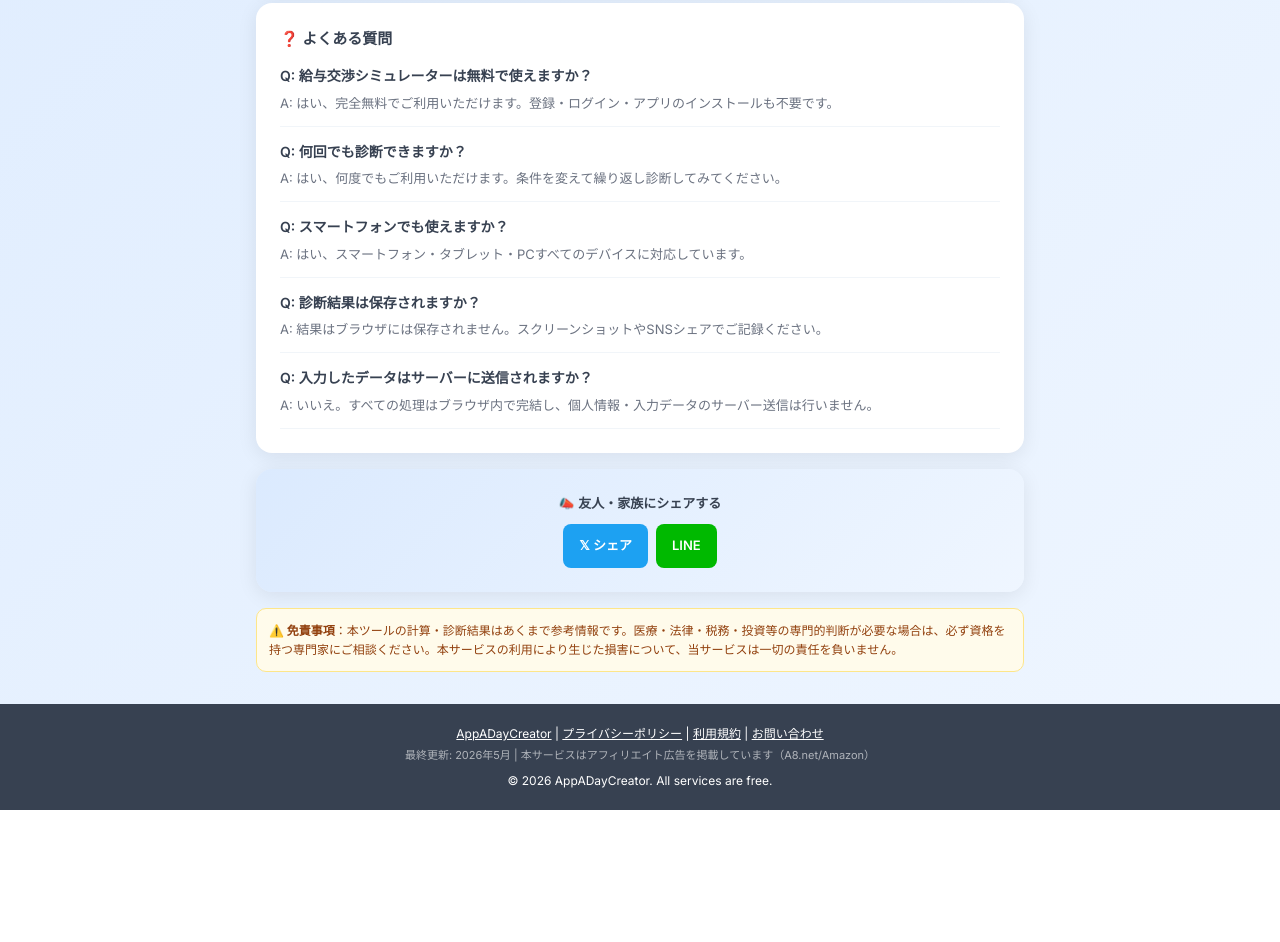
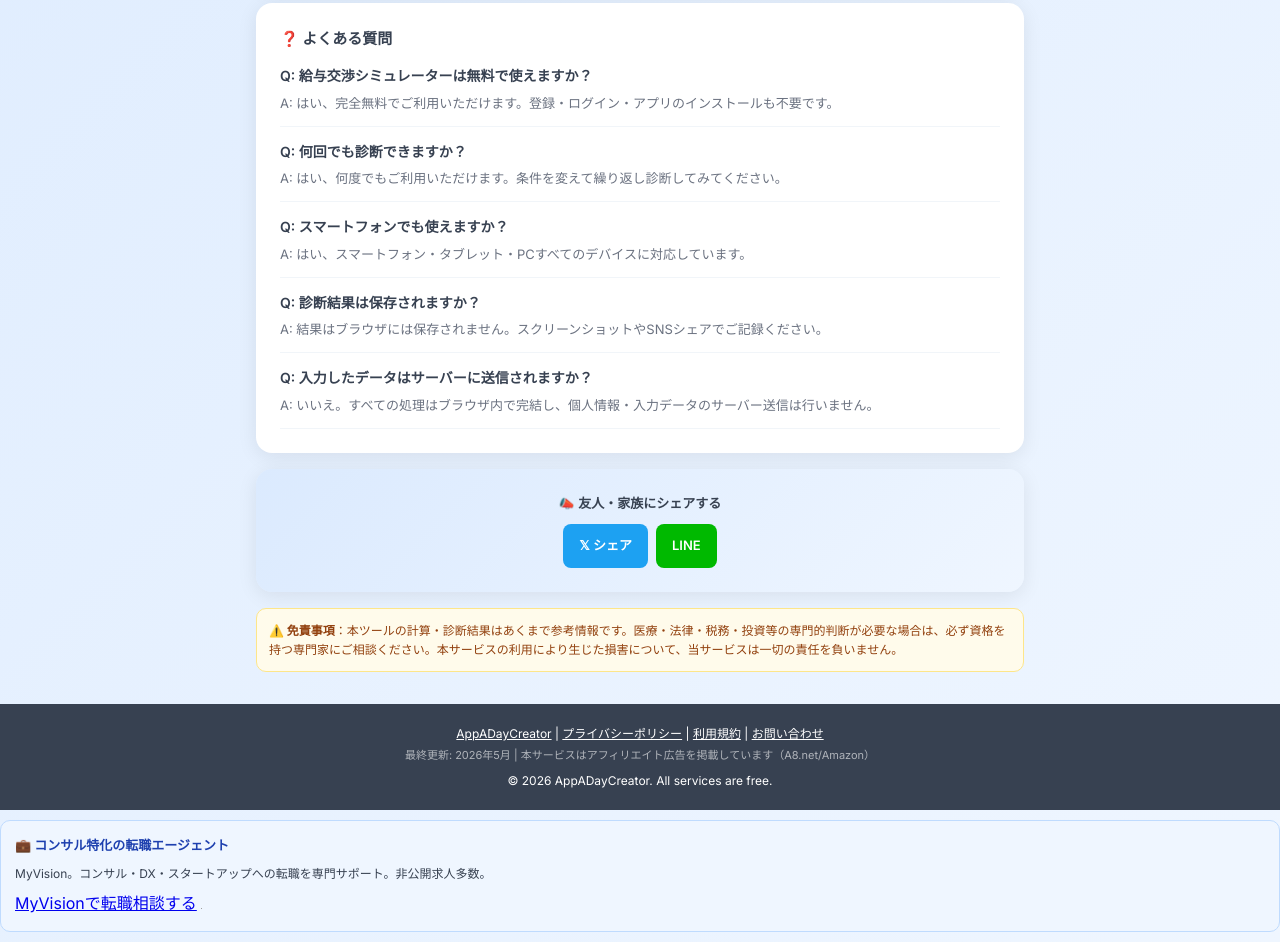
Before and after one commit to appadaycreator/salary-negotiation-advisor, a plain HTML site: page index.html in a window 1280 px wide. Shown: the part 925-1867 px from the top of the page. Before the commit the page ends 1735 px from the top, so only its background shows below. Drawn offline with Linux system fonts and the light colour scheme.

Commit message:
Add MyVision consulting career affiliate

```diff
--- a/index.html
+++ b/index.html
@@ -241,5 +241,13 @@ j=d.createElement(s),dl=l!="dataLayer"?"&l="+l:"";j.async=true;j.src=
       document.getElementById('result').classList.add('show');
     }
     </script>
+<!-- A8アフィリエイト: MyVision -->
+<div style="background:#eff6ff;border:1px solid #bfdbfe;border-radius:10px;padding:14px;margin:10px 0;">
+  <p style="font-size:13px;font-weight:700;color:#1e40af;margin:0 0 8px;">💼 コンサル特化の転職エージェント</p>
+  <p style="font-size:12px;color:#374151;margin:0 0 8px;">MyVision。コンサル・DX・スタートアップへの転職を専門サポート。非公開求人多数。</p>
+  <a href="https://px.a8.net/svt/ejp?a8mat=4B3TF5+8CQ7U2+5B0Y+5Z6WY" rel="nofollow noopener noreferrer" target="_blank">MyVisionで転職相談する</a>
+<img border="0" width="1" height="1" src="https://www12.a8.net/0.gif?a8mat=4B3TF5+8CQ7U2+5B0Y+5Z6WY" alt="" loading="lazy">
+</div>
+<!-- /A8アフィリエイト: MyVision -->
 </body>
 </html>
```
